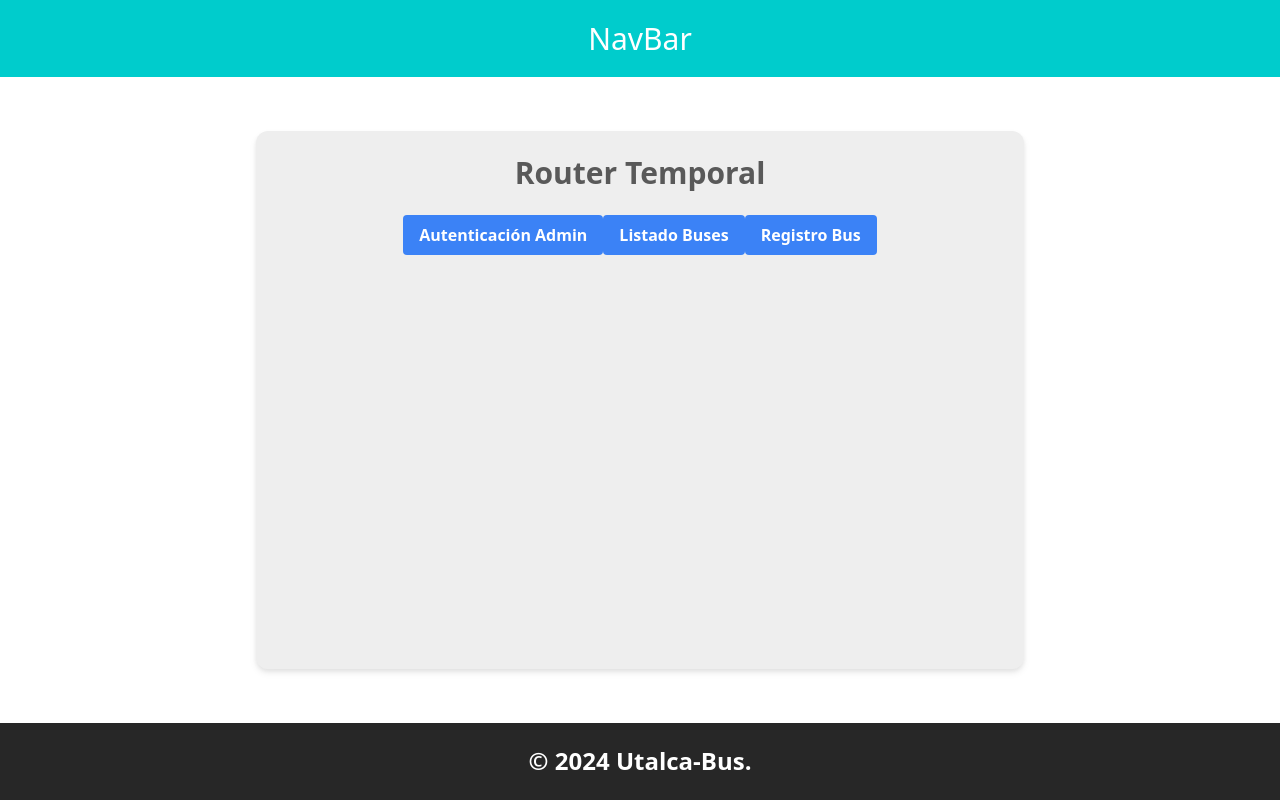
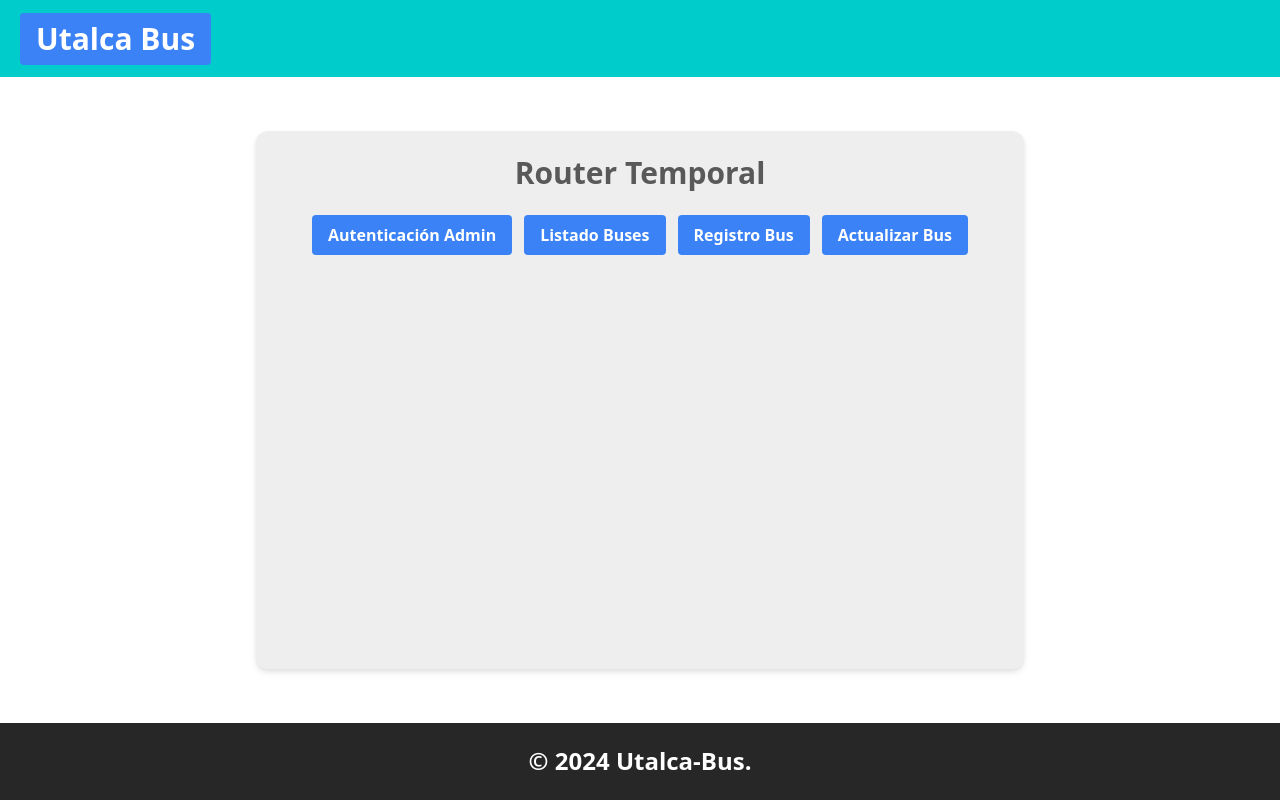
Before and after one commit to Gbustarr/Utalcabus, a React (Vite) app in the folder frontend/: page / in a window 1280 px wide. Built offline with nearby package versions, Linux system fonts and the light colour scheme.

Commit message:
Integrado avances de Alonso
Agregada funcionalidad de navegación entre vistas a la vista temporal de Router

```diff
--- a/frontend/src/components/NavBar.tsx
+++ b/frontend/src/components/NavBar.tsx
@@ -1,11 +1,18 @@
-import React from 'react'
+import React from "react";
+import { Link } from "react-router-dom";
 
-type Props = {}
+type Props = {};
 
 function NavBar({}: Props) {
   return (
-    <div className=" bg-fondoHeader h-16 md:h-20 xl:h-24 text-white flex items-center justify-center text-3xl">NavBar</div>
-  )
+    <div className=" bg-fondoHeader h-16 md:h-20 xl:h-24 text-white flex items-center justify-left text-3xl px-5 ">
+      <Link to="/">
+        <button className="bg-blue-500 hover:bg-blue-700 text-white font-bold py-2 px-4 rounded ">
+          Utalca Bus
+        </button>
+      </Link>
+    </div>
+  );
 }
 
-export default NavBar
+export default NavBar;
--- a/frontend/src/pages/TemporalRouter.tsx
+++ b/frontend/src/pages/TemporalRouter.tsx
@@ -3,10 +3,9 @@ import NavBar from "../components/NavBar";
 import Footer from "../components/Footer";
 import BusListado from "../components/BusListado";
 import { MdAddCircle } from "react-icons/md";
-import { Link, Outlet } from "react-router-dom";
+import { Link } from "react-router-dom";
 
 export default function TemporalRouter() {
-
   return (
     <div className="h-screen flex flex-col justify-between">
       <NavBar />
@@ -18,16 +17,27 @@ export default function TemporalRouter() {
             </span>
           </div>
           <div className="w-full overflow-y-auto max-h-[55vh]">
-            <div className="flex justify-center items-center ">
+            <div className="flex justify-center items-center gap-3 ">
+              <Link to="/admin">
                 <button className="bg-blue-500 hover:bg-blue-700 text-white font-bold py-2 px-4 rounded">
                   Autenticación Admin
                 </button>
+              </Link>
+              <Link to="/listadobuses">
                 <button className="bg-blue-500 hover:bg-blue-700 text-white font-bold py-2 px-4 rounded">
                   Listado Buses
                 </button>
+              </Link>
+              <Link to="/registrobus">
                 <button className="bg-blue-500 hover:bg-blue-700 text-white font-bold py-2 px-4 rounded">
                   Registro Bus
                 </button>
+              </Link>
+              <Link to="/actualizarbus">
+                <button className="bg-blue-500 hover:bg-blue-700 text-white font-bold py-2 px-4 rounded">
+                  Actualizar Bus
+                </button>
+              </Link>
             </div>
             <div className="w-full flex justify-center mt-3 px-2 mb-4"></div>
           </div>
--- a/frontend/src/pages/admin/UpdateBusPage.tsx
+++ b/frontend/src/pages/admin/UpdateBusPage.tsx
@@ -8,7 +8,7 @@ import { UploadImage } from '../../components/admin/bus/UploadImage';
 const MAX_SIZE_IMAGE = 1048576;
 
 const INITIAL_DATA = {
-  busName: 'Bus del sexo',
+  busName: 'Bus de oración',
   matricula: 'XXXX69',
   isChecked: true,
   imagen: null
```
Also changed, not shown: frontend/src/main.tsx (+8 -7 lines). Lines whose indentation alone changed are shown as unchanged.
